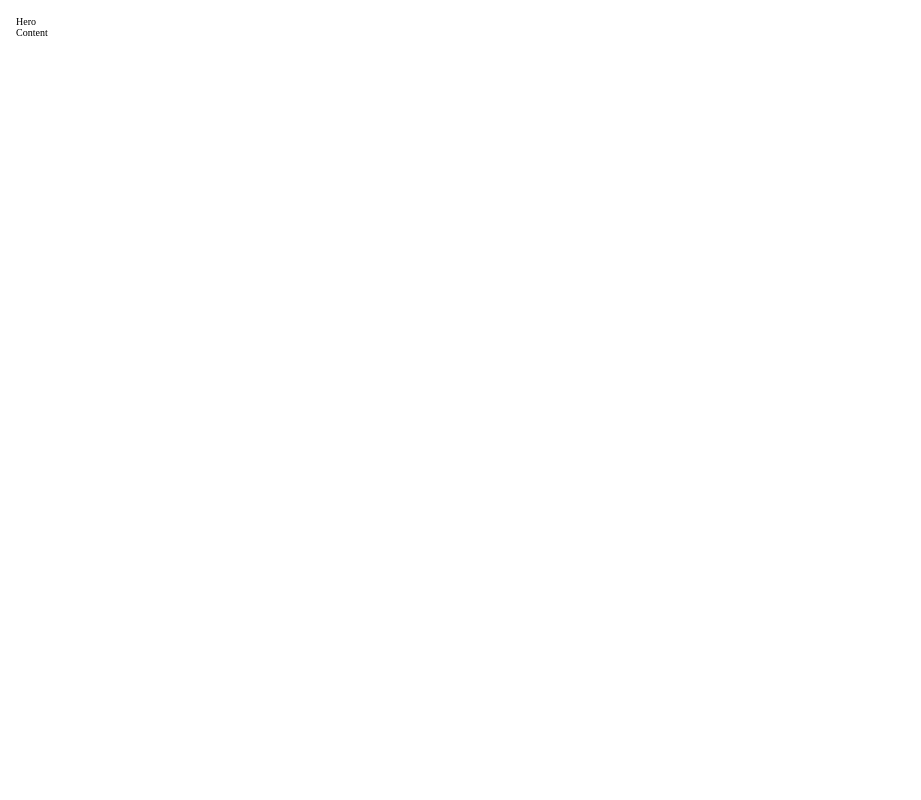
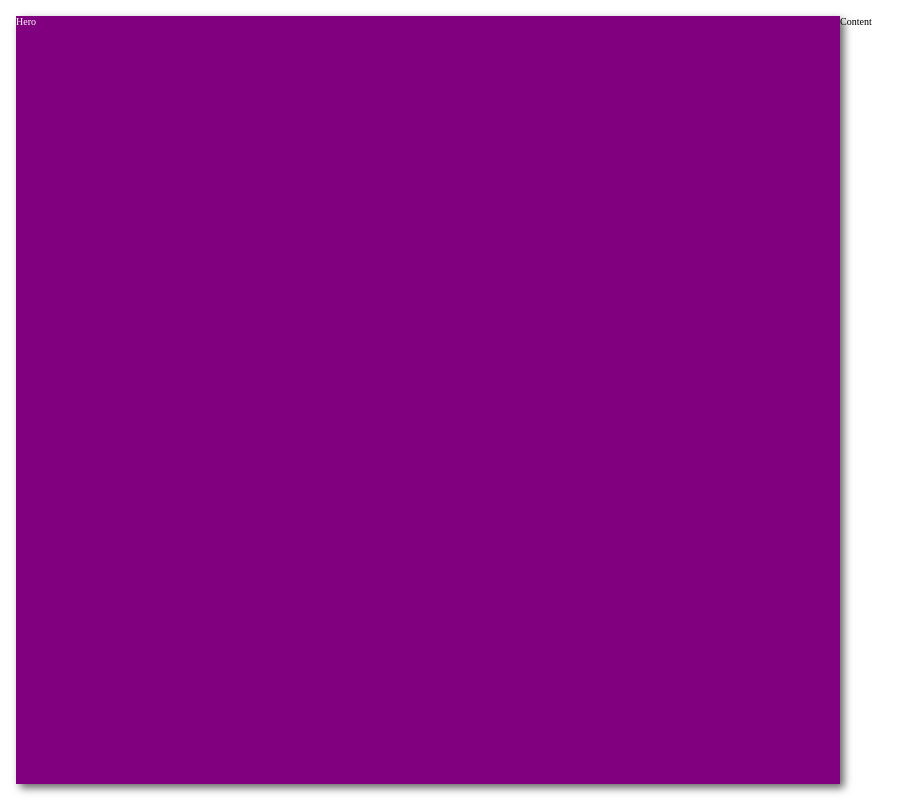
Before and after one commit to faelplg/fael-tech, a Next.js app: page / in a window 1280 px wide. Shown: the whole page, without its empty margins (0-921 px from the left). Built offline with nearby package versions, Linux system fonts and the light colour scheme.

Commit message:
Updating the layout.

```diff
--- /dev/null
+++ b/pages/home.module.scss
@@ -0,0 +1,23 @@
+.container {
+  height: 100%;
+  padding: 1.6rem;
+}
+
+main.main {
+  height: 100%;
+  display: flex;
+  flex-flow: row;
+  // align-items: center;
+}
+
+.main__hero {
+  flex: 1 1 40rem;
+  background-color: purple;
+  color: white;
+  box-shadow: 4px 4px 8px 0px #666;
+}
+
+.main__content {
+  flex: 1 1 0;
+  // background-color: lightgray;
+}
--- a/pages/index.js
+++ b/pages/index.js
@@ -1,23 +1,18 @@
 import Head from 'next/head'
 
-import utilStyles from '../styles/global.module.scss';
+import styles from './home.module.scss';
 
 export default function Home() {
   return (
-    <div className="container">
+    <div className={styles['container']}>
       <Head>
         <title>fael.tech | Experience for Web</title>
         <link rel="icon" href="/favicon.ico" />
       </Head>
-      <main>
-        <div>Hero</div>
-        <div>Content</div>
+      <main className={styles['main']}>
+        <div className={styles['main__hero']}>Hero</div>
+        <div className={styles['main__content']}>Content</div>
       </main>
-        <style jsx>{`
-          .container {
-            padding: 1.6rem;
-          }
-        `}</style>
     </div>
   )
 }
--- a/styles/global.scss
+++ b/styles/global.scss
@@ -27,3 +27,8 @@ html {
     font-size: 75%;     // 1 rem = 12, 12/16 = 75
   }
 }
+
+html, body, #__next {
+  height: 100%;
+  box-sizing: border-box;
+}
```
